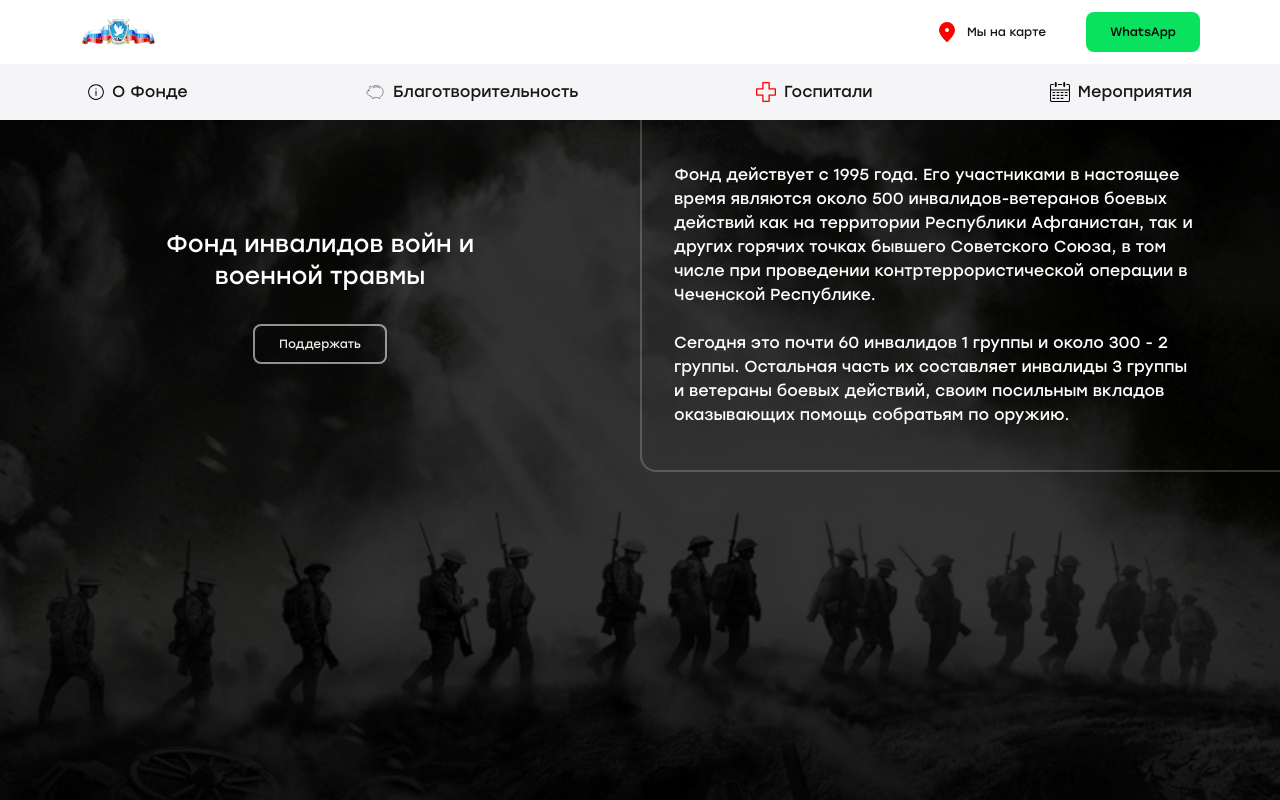
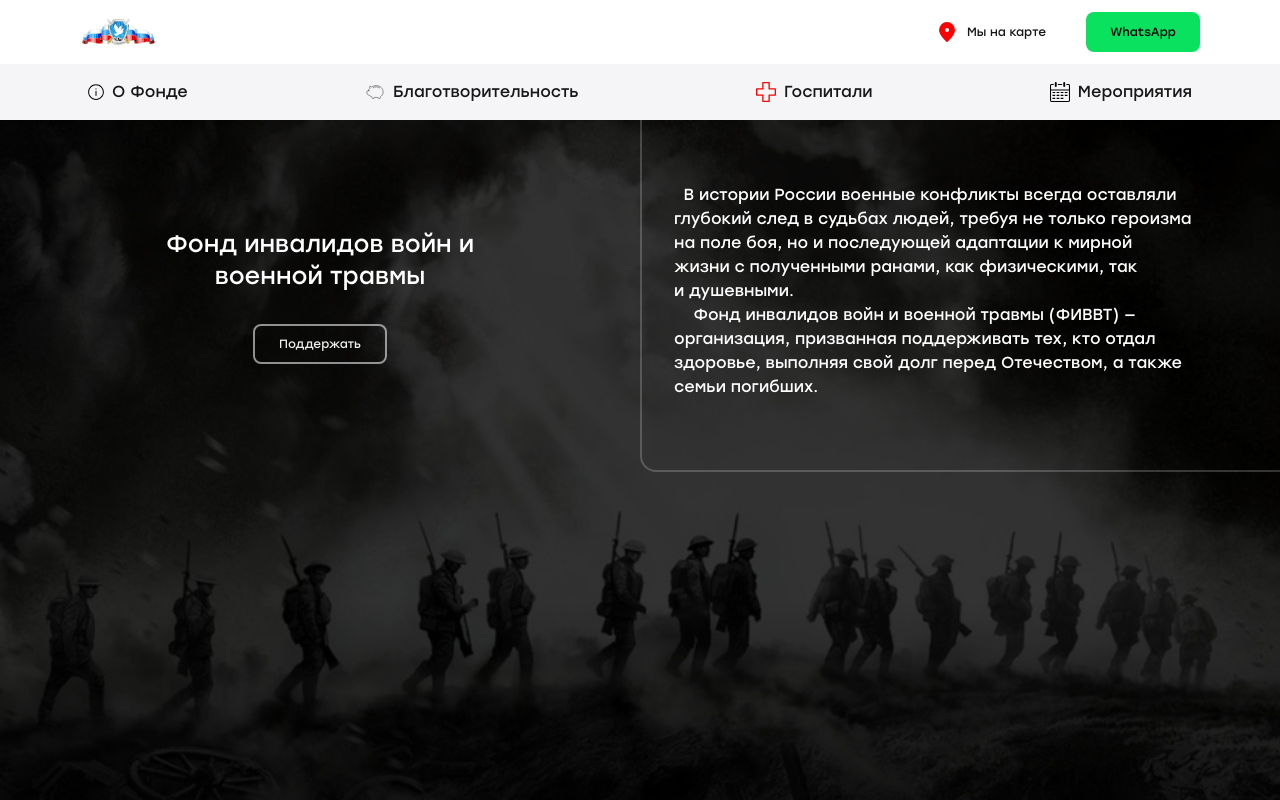
Before and after one commit to bmstu-itstech/fivvt-frontend, a Next.js app: page / in a window 1280 px wide. Shown: the top 800 px of the page. Built offline with nearby package versions, Linux system fonts and the light colour scheme.

Commit message:
[feat] change text of 1st main screen

```diff
--- /dev/null
+++ b/src/components/pages/mainPage/MainPage.usecase.ts
@@ -0,0 +1,5 @@
+export const MainPageUsecase = {
+  title: 'Фонд инвалидов войн и военной травмы',
+  text_desc: `  В истории России военные конфликты всегда оставляли глубокий след в судьбах людей, требуя не только героизма на поле боя, но и последующей адаптации к мирной жизни с полученными ранами, как физическими, так и душевными.
+    Фонд инвалидов войн и военной травмы (ФИВВТ) — организация, призванная поддерживать тех, кто отдал здоровье, выполняя свой долг перед Отечеством, а также семьи погибших.`,
+};
--- a/src/components/pages/mainPage/index.tsx
+++ b/src/components/pages/mainPage/index.tsx
@@ -4,6 +4,7 @@ import Image from 'next/image';
 import {Button} from '@/shared/components/Button';
 import {useRouter} from 'next/navigation';
 import war from '@/assets/war_bg_1.jpg';
+import {MainPageUsecase} from './MainPage.usecase';
 
 export const MainPage: FC = () => {
   const router = useRouter();
@@ -20,9 +21,7 @@ export const MainPage: FC = () => {
         <div
           data-twe-animation-on-scroll='repeat'
           className='flex flex-col justify-center gap-8 items-center z-10  text-white w-full max-w-1/2  animate-appear-start-block-1500'>
-          <p className='text-2xl text-center max-w-1/2'>
-            Фонд инвалидов войн и военной травмы
-          </p>
+          <p className='text-2xl text-center max-w-1/2'>{MainPageUsecase.title}</p>
           <Button
             onClick={() => {
               router.push('/charity');
@@ -36,20 +35,14 @@ export const MainPage: FC = () => {
           className=' h-[clamp(16rem,54vh,22rem)] animate-appear-end-block-1500  bg-transparent border-b-2 border-l-2
          text-white flex flex-col gap-4 justify-center items-start
            border-white/20 rounded-bl-2xl py-4 ps-8 pe-inline-main_px
-           text-pretty w-fit max-w-1/2'>
-          <p className='pb-2'>
-            Фонд действует с 1995 года. Его участниками в настоящее время
-            являются около 500 инвалидов-ветеранов боевых действий как на
-            территории Республики Афганистан, так и других горячих точках
-            бывшего Советского Союза, в том числе при проведении
-            контртеррористической операции в Чеченской Республике.
-          </p>
-          <p>
+           text-pretty w-fit max-w-1/2 whitespace-pre-wrap'>
+          <p className='pb-2'>{MainPageUsecase.text_desc}</p>
+          {/* <p>
             Сегодня это почти 60 инвалидов 1 группы и около 300 - 2 группы.
             Остальная часть их составляет инвалиды 3 группы и ветераны боевых
             действий, своим посильным вкладов оказывающих помощь собратьям по
             оружию.
-          </p>
+          </p> */}
         </div>
       </div>
     </div>
```
